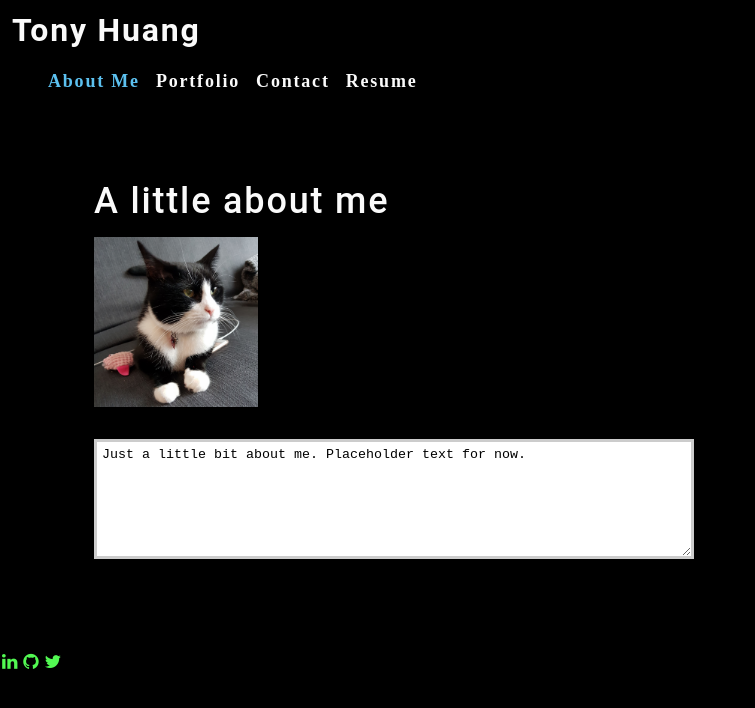
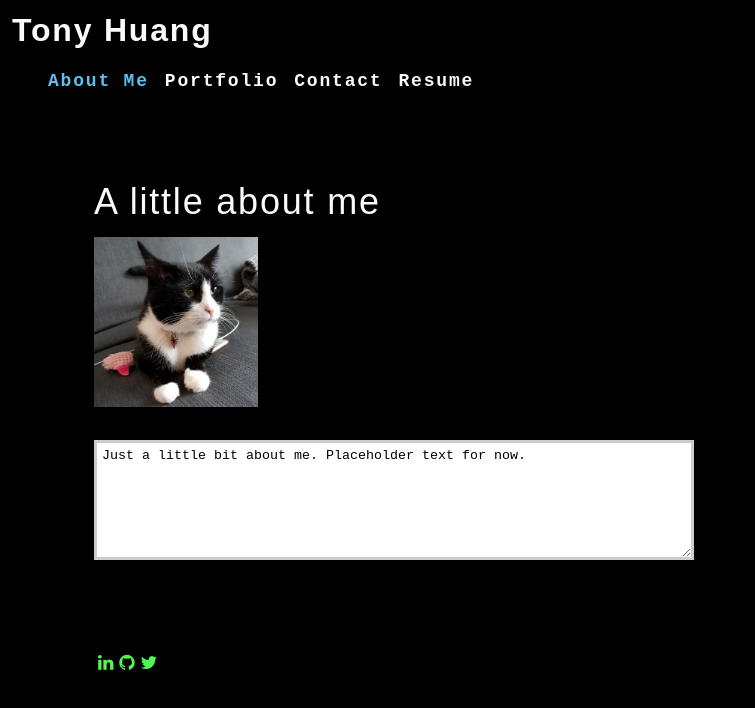
Before and after one commit to zoomzooom6/portfolio-react, a React (Create React App) app: page / in a window 1280 px wide. Shown: the top 708 px of the page, without its empty margins (0-755 px from the left). Built offline with nearby package versions, Linux system fonts and the light colour scheme.

Commit message:
update css

```diff
--- a/package.json
+++ b/package.json
@@ -51,6 +51,5 @@
   "license": "ISC",
   "bugs": {
     "url": "https://github.com/zoomzooom6/portfolio-react/issues"
-  },
-  "homepage": "https://github.com/zoomzooom6/portfolio-react#readme"
+  }
 }
--- a/src/components/Footer/index.js
+++ b/src/components/Footer/index.js
@@ -3,7 +3,7 @@ import React from 'react';
 function Footer() {
     return (
         <footer>
-            <div className="icons">
+            <div className="w-100 container">
                 <a href="https://www.linkedin.com/in/tonyhsiaotunghuang/" class="fa fa-linkedin" rel="noreferrer" target="_blank"></a>
                 <a href="https://github.com/zoomzooom6" class="fa fa-github" rel="noreferrer" target="_blank"></a>
                 <a href="https://twitter.com/thth107" class="fa fa-twitter" rel="noreferrer" target="_blank"></a>
--- a/src/index.css
+++ b/src/index.css
@@ -36,7 +36,7 @@ body {
   letter-spacing: .1em;
   background: var(--dark);
   color: var(--light);
-  font-family: 'Poiret One', cursive;
+  font-family: 'Inconsolata', monospace;
 
 }
 
@@ -46,7 +46,7 @@ h3,
 h4,
 h5,
 h6 {
-  font-family: 'Roboto', sans-serif;
+  font-family: 'Karla', sans-serif;
   font-weight: 500;
   margin: 5px 0;
   line-height: 1.25;
@@ -90,12 +90,6 @@ a {
 
 a:hover {
   text-decoration: underline;
-}
-
-icons {
-  align-items: center;
-  padding: 25px;
-  margin: 10px;
 }
 
 header {
@@ -300,3 +294,36 @@ a {
 .navActive {
   color: var(--secondary);
 }
+
+/* HEIGHT / WIDTH UTILS */
+.w-100 {
+  width: 100%;
+}
+
+.w-75 {
+  width: 75%;
+}
+
+.w-50 {
+  width: 50%;
+}
+
+.w-25 {
+  width: 25%;
+}
+
+.min-100-vh {
+  min-height: 100vh;
+}
+
+.min-100-vw {
+  min-width: 100vw;
+}
+
+/* LAYOUT */
+.container {
+  width: 85%;
+  max-width: 1200px;
+  margin-left: auto;
+  margin-right: auto;
+}
```
